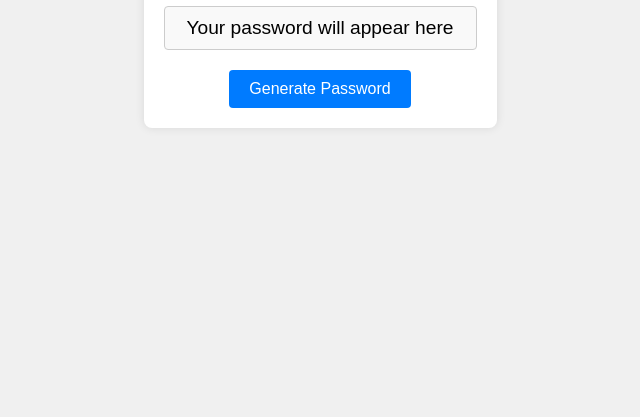
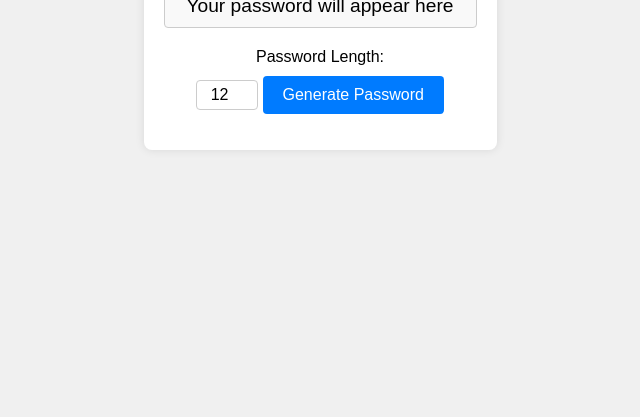
Before and after one commit to pragunsrv/Password-Generator, a plain HTML site: page index.html in a window 1280 px wide. Shown: the part 383-800 px from the top of the page, without its empty margins (320-960 px from the left). Drawn offline with Linux system fonts and the light colour scheme.

Commit message:
Allow the user to specify the length of the password
index.html: Added an input field for the user to specify the password length.
styles.css: Styled the input field and adjusted other elements accordingly.
script.js: Modified the password generation function to accept a length parameter and read the length from the input field.

```diff
--- a/index.html
+++ b/index.html
@@ -10,6 +10,8 @@
     <div class="container">
         <h1>Password Generator</h1>
         <div class="password-display" id="password-display">Your password will appear here</div>
+        <label for="length">Password Length:</label>
+        <input type="number" id="length" min="1" max="128" value="12">
         <button id="generate-btn">Generate Password</button>
     </div>
     <script src="script.js"></script>
--- a/script.js
+++ b/script.js
@@ -1,13 +1,13 @@
 document.getElementById('generate-btn').addEventListener('click', function() {
-    const password = generatePassword();
+    const length = document.getElementById('length').value;
+    const password = generatePassword(length);
     document.getElementById('password-display').textContent = password;
 });
 
-function generatePassword() {
+function generatePassword(length) {
     const charset = 'ABCDEFGHIJKLMNOPQRSTUVWXYZabcdefghijklmnopqrstuvwxyz0123456789';
-    const passwordLength = 12;
     let password = '';
-    for (let i = 0; i < passwordLength; i++) {
+    for (let i = 0; i < length; i++) {
         const randomIndex = Math.floor(Math.random() * charset.length);
         password += charset[randomIndex];
     }
--- a/styles.css
+++ b/styles.css
@@ -25,6 +25,22 @@ body {
     background-color: #f9f9f9;
 }
 
+label {
+    display: block;
+    margin-bottom: 10px;
+    font-size: 1em;
+}
+
+input[type="number"] {
+    width: 50px;
+    padding: 5px;
+    font-size: 1em;
+    text-align: center;
+    margin-bottom: 20px;
+    border: 1px solid #ccc;
+    border-radius: 4px;
+}
+
 button {
     padding: 10px 20px;
     font-size: 1em;
```
